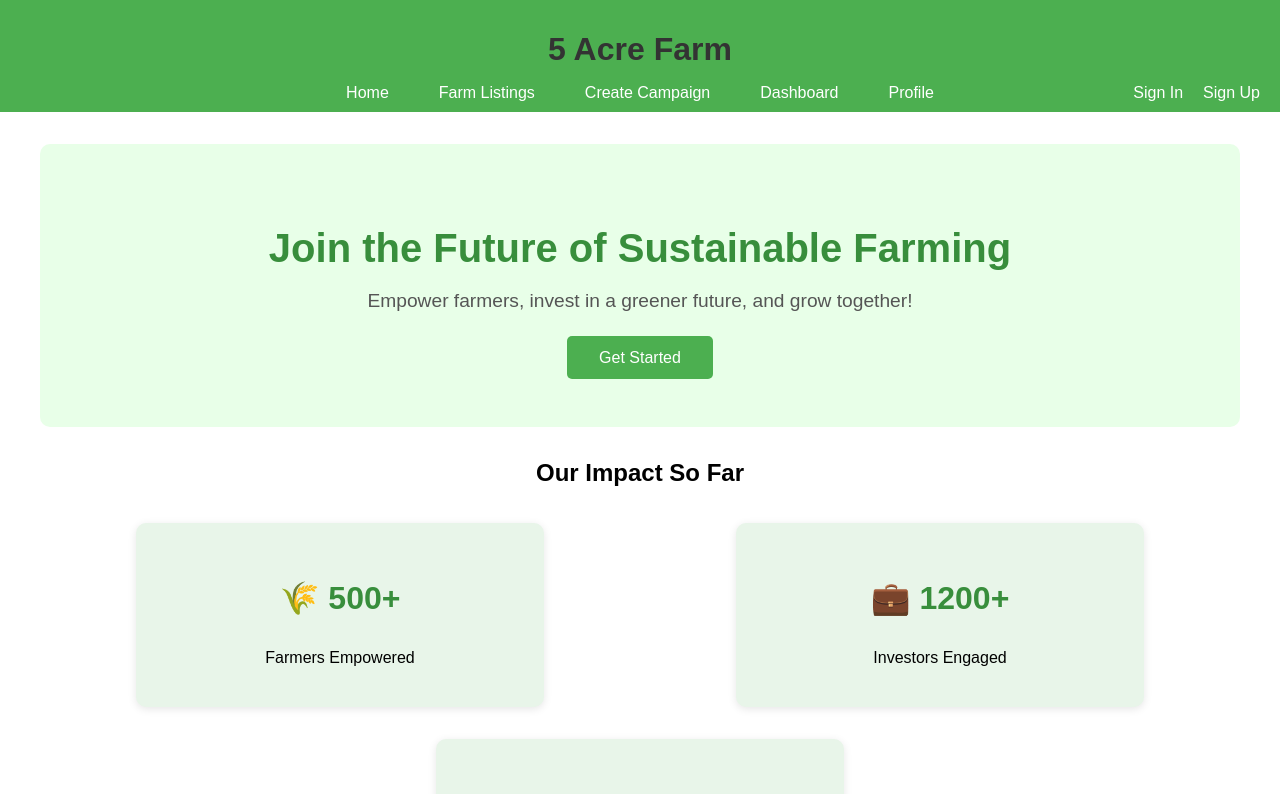
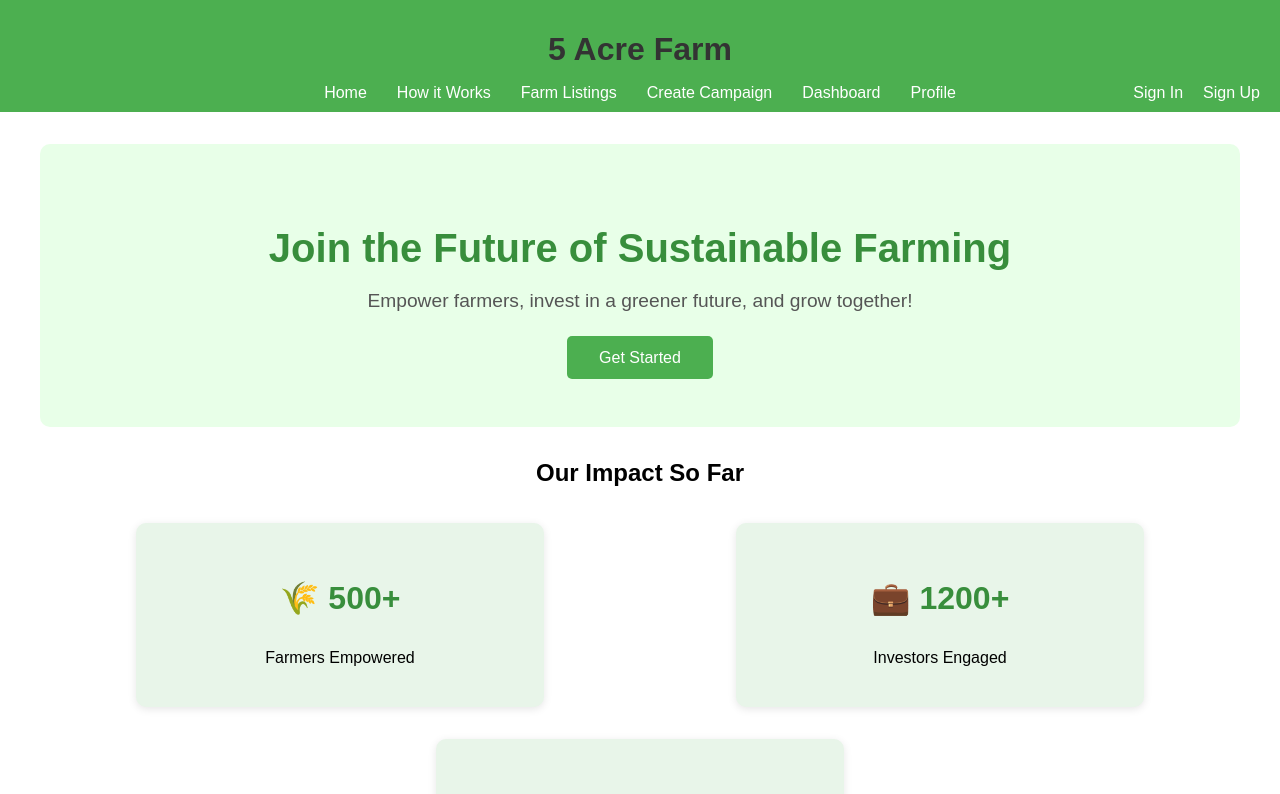
Before and after one commit to anirudddha/crowd-farming, a React (Vite) app: page / in a window 1280 px wide. Shown: the top 794 px of the page. Built offline with nearby package versions, Linux system fonts and the light colour scheme.

Commit message:
some minor changes

```diff
--- a/src/components/Header.jsx
+++ b/src/components/Header.jsx
@@ -37,6 +37,7 @@ const Header = () => {
         <div className={`navmemus ${isMenuOpen ? 'open' : ''}`}>
           <nav>
             <Link to="/">Home</Link>
+            <Link to="/how-it-works">How it Works</Link>
             <Link to="/farms">Farm Listings</Link>
             <Link to="/create">Create Campaign</Link>
             <Link to="/dashboard">Dashboard</Link>
@@ -70,6 +71,7 @@ const Header = () => {
         <hr />
         <nav>
           <Link to="/" onClick={toggleMenu}>Home</Link>
+          <Link to="/how-it-works">How it Works</Link>
           <Link to="/farms" onClick={toggleMenu} >Farm Listings</Link>
           <Link to="/create" onClick={toggleMenu} >Create Campaign</Link>
           <Link to="/dashboard" onClick={toggleMenu} >Dashboard</Link>
--- a/src/styles/Headers.css
+++ b/src/styles/Headers.css
@@ -29,7 +29,7 @@ header {
 
 nav {
   display: flex;
-  gap: 20px;
+  /* gap: 20px; */
 }
 
 nav a {
```
Also changed, not shown: 1 other file (tests, documents, lock files or other folders).
